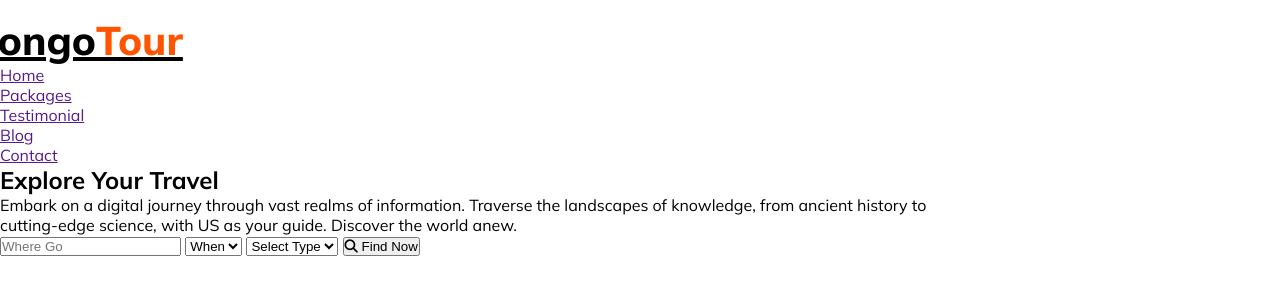
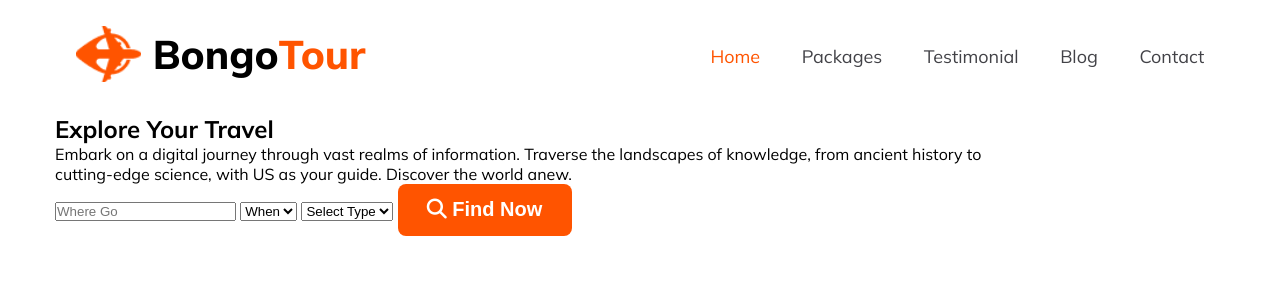
Before and after one commit to Artreeus/P-hero-assingment-02, a plain HTML site: page index.html in a window 1280 px wide. Drawn offline with Linux system fonts and the light colour scheme.

Commit message:
Header section css
Header section css done

```diff
--- a/style.css
+++ b/style.css
@@ -18,3 +18,70 @@ body {
   --nav-color: #424247;
   --text-color: rgba(19, 19, 24, 0.7);
 }
+
+
+h1 {
+    font-size: 40px;
+    font-weight: 800;
+  }
+
+  .active {
+    color: #ff5400;
+  }
+
+  .primary-btn {
+    width: 174px;
+    height: 52px;
+    border-radius: 8px;
+    background: #ff5400;
+    color: #fff;
+    text-align: center;
+    font-size: 20px;
+    font-weight: 700;
+    display: inline-block;
+    border: 0;
+  }
+
+  header,
+  main {
+    width: 1170px;
+    margin: 0 auto;
+  }
+
+  footer {
+    width: 100%;
+  }
+
+
+
+/* Header section css */
+
+header nav {
+    display: flex;
+    justify-content: space-between;
+  }
+
+  header nav ul {
+    display: flex;
+    justify-content: center;
+    align-items: center;
+  }
+
+  header nav img {
+    height: 56.008px;
+  }
+
+  header nav ul li {
+    list-style: none;
+    padding: 1.65rem 1.3rem;
+  }
+
+  header nav ul li a {
+    text-decoration: none;
+  }
+
+  header nav ul li a {
+    color: var(--nav-color);
+    font-size: 18px;
+    font-weight: 400;
+  }
```
Also changed, not shown: Images/Group 13 (1) (1).png (added), Images/Group 39.png (added), Images/Group 40.png (added), Images/Group 40071 (2).png (added), Images/Group 40089.png (added), Images/Rectangle 10.png (added), Images/Rectangle 11.png (added), Images/Rectangle 4.png (added), Images/Rectangle 5.png (added), Images/Rectangle 6.png (added), Images/Rectangle 7.png (added), Images/Rectangle 8 (1).png (added), Images/Rectangle 8.png (added), Images/Rectangle 9.png (added), 1 more files.
